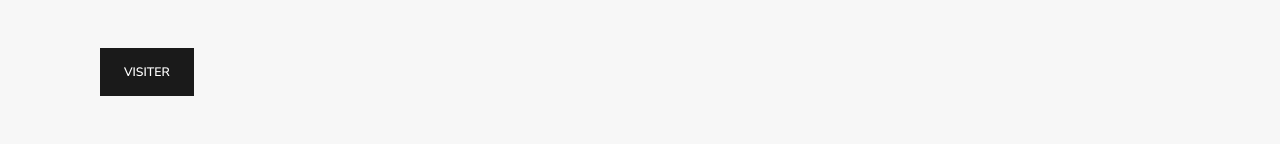
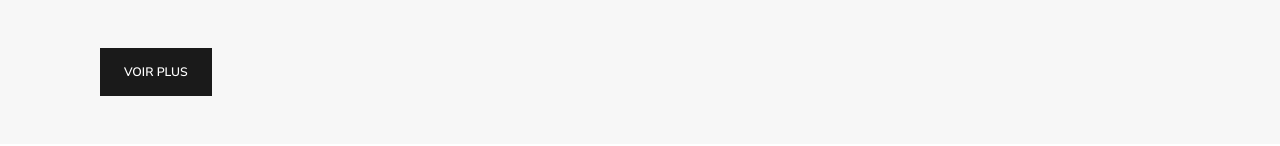
Before and after one commit to ouaadou/ArtisanDuPain, a plain HTML site: page index.html in a window 1280 px wide. Shown: the part 1838-1984 px from the top of the page. Drawn offline with nearby package versions, Linux system fonts and the light colour scheme.

Commit message:
Update index.html

```diff
--- a/index.html
+++ b/index.html
@@ -122,7 +122,7 @@
                 </div>
             </div>
           </div>
-            <div class="col-12"><button class="btn text-center btn-primary">visiter</button>
+            <div class="col-12"><button class="btn text-center btn-primary">voir plus </button>
           </div>
 
         </div>
```
